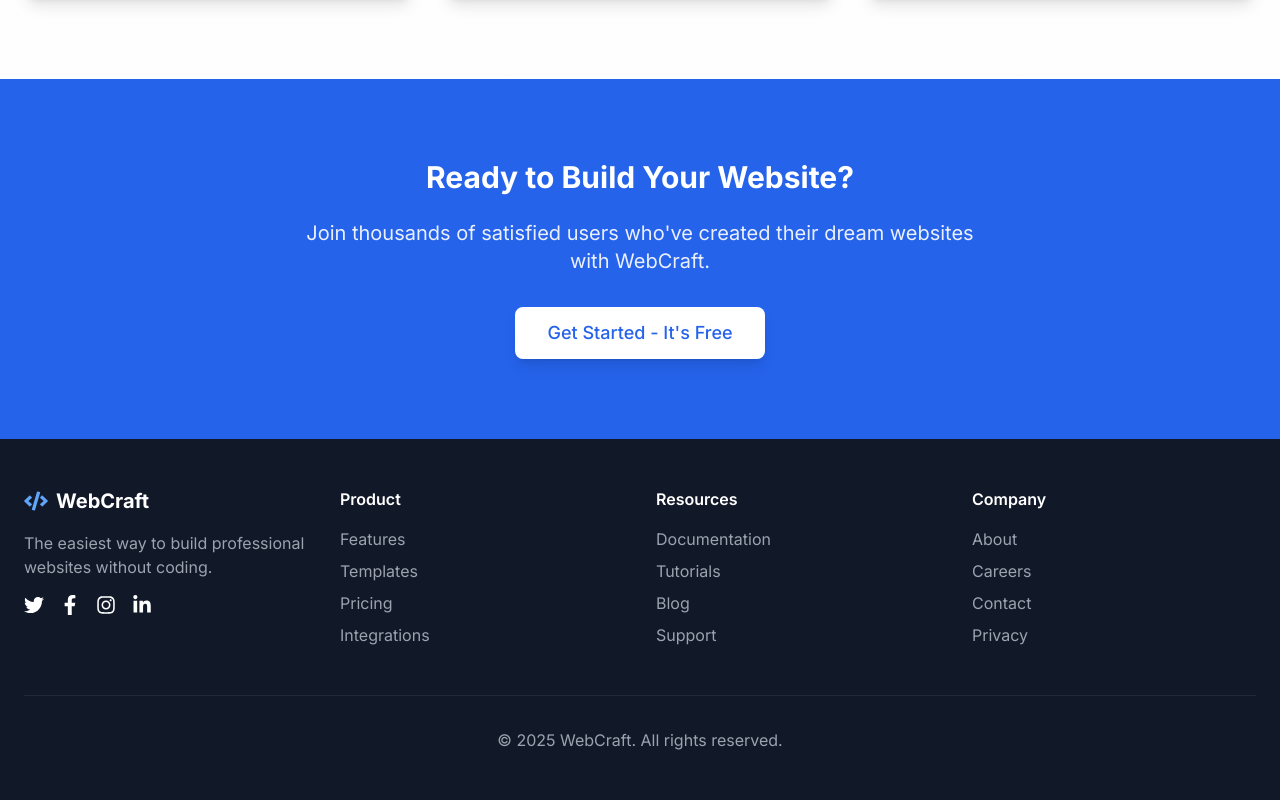
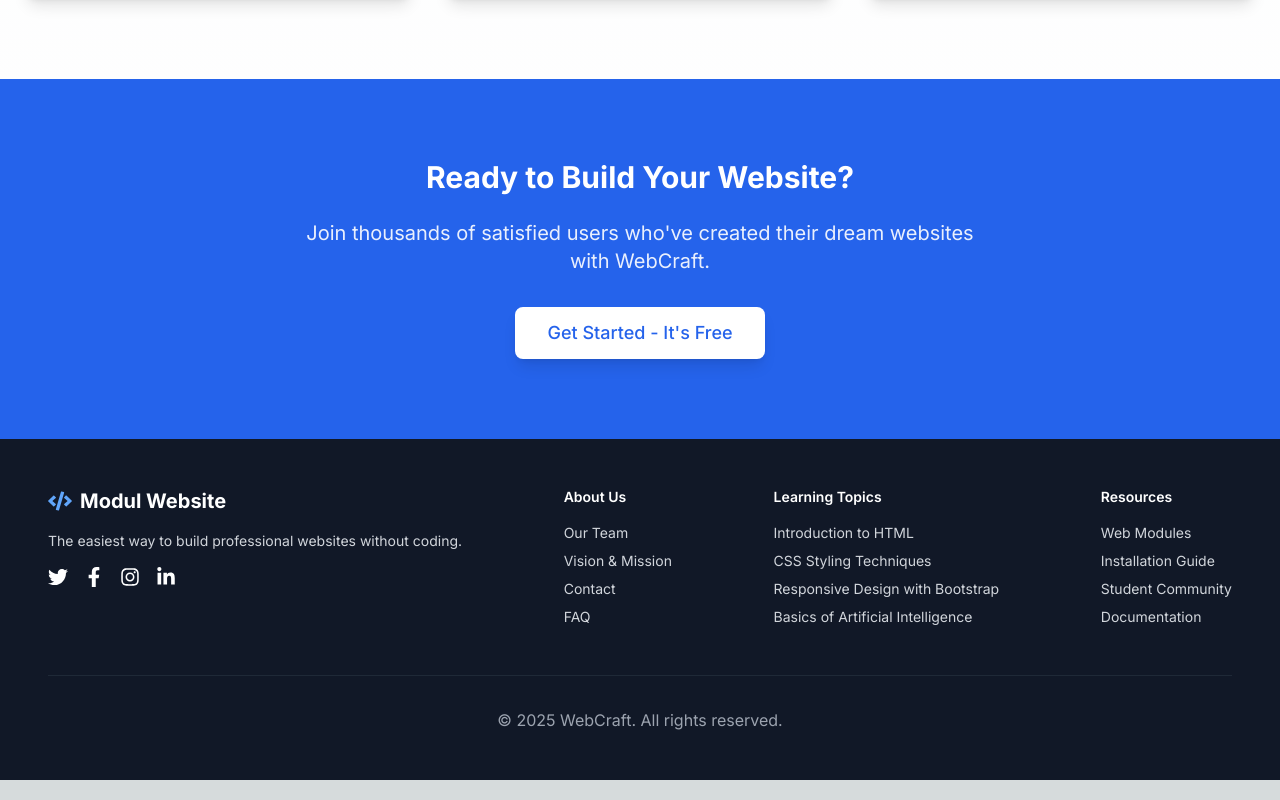
Before and after one commit to Ga2ng/kkn-modul-web, a Next.js app: page / in a window 1280 px wide. Shown: the part 2313-3113 px from the top of the page. Built offline with nearby package versions, Linux system fonts and the light colour scheme.

Commit message:
change footer

```diff
--- a/src/app/page.tsx
+++ b/src/app/page.tsx
@@ -233,12 +233,12 @@ export default function Home() {
 
       {/* Footer */}
       <footer className="bg-gray-900 text-gray-400 py-12">
-        <div className="container mx-auto px-6">
-          <div className="grid md:grid-cols-4 gap-8">
+        <div className="max-w-screen-xl mx-auto px-4 sm:px-6 md:px-8 lg:px-12">
+          <div className="flex flex-wrap justify-between gap-x-6 gap-y-10 text-sm text-gray-300">
             <div>
               <div className="flex items-center space-x-2 mb-4">
                 <FaCode className="text-blue-400 text-2xl" />
-                <span className="text-xl font-bold text-white">WebCraft</span>
+                <span className="text-xl font-bold text-white">Modul Website</span>
               </div>
               <p className="mb-4">
                 The easiest way to build professional websites without coding.
@@ -260,9 +260,34 @@ export default function Home() {
             </div>
 
             <div>
-              <h3 className="text-white font-semibold mb-4">Product</h3>
+              <h3 className="text-white font-semibold mb-4">About Us</h3>
               <ul className="space-y-2">
-                {["Features", "Templates", "Pricing", "Integrations"].map(
+                {[
+                  "Our Team",
+                  "Vision & Mission",
+                  "Contact",
+                  "FAQ"
+                ].map(
+                  (item) => (
+                    <li key={item}>
+                      <a href="#" className="hover:text-white transition">
+                        {item}
+                      </a>
+                    </li>
+                  )
+                )}
+              </ul>
+            </div>
+
+            <div>
+              <h3 className="text-white font-semibold mb-4">Learning Topics</h3>
+              <ul className="space-y-2">
+                {[
+                  "Introduction to HTML",
+                  "CSS Styling Techniques",
+                  "Responsive Design with Bootstrap",
+                  "Basics of Artificial Intelligence"
+                ].map(
                   (item) => (
                     <li key={item}>
                       <a href="#" className="hover:text-white transition">
@@ -277,22 +302,13 @@ export default function Home() {
             <div>
               <h3 className="text-white font-semibold mb-4">Resources</h3>
               <ul className="space-y-2">
-                {["Documentation", "Tutorials", "Blog", "Support"].map(
+                {[
+                  "Web Modules",
+                  "Installation Guide",
+                  "Student Community",
+                  "Documentation"
+                ].map(
                   (item) => (
-                    <li key={item}>
-                      <a href="#" className="hover:text-white transition">
-                        {item}
-                      </a>
-                    </li>
-                  )
-                )}
-              </ul>
-            </div>
-
-            <div>
-              <h3 className="text-white font-semibold mb-4">Company</h3>
-              <ul className="space-y-2">
-                {["About", "Careers", "Contact", "Privacy"].map((item) => (
                   <li key={item}>
                     <a href="#" className="hover:text-white transition">
                       {item}
```
